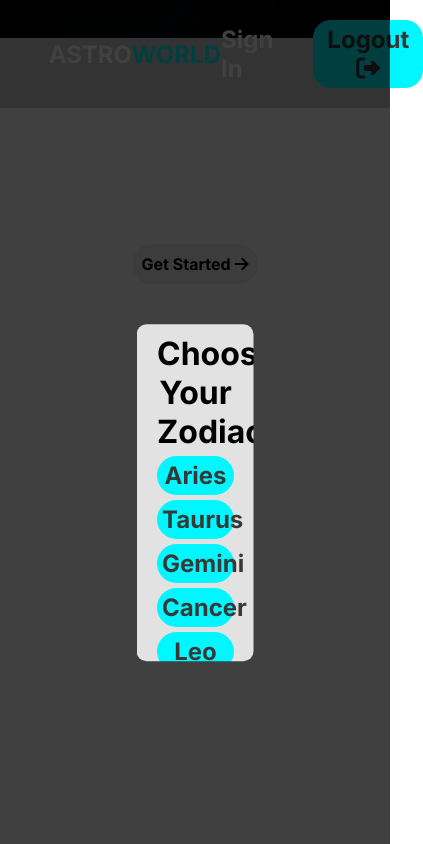
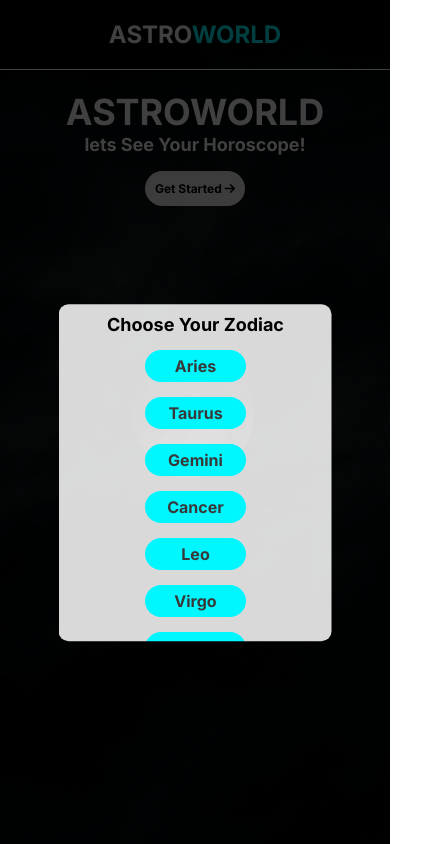
Before and after one commit to Vikaspundir24/AstroWorld, a React (Create React App) app: page / in a window 390 px wide. Both pictures are taken after a click on the button "Get Started". Shown: the whole page, 423 px wide, since content can reach past the window. Built offline with nearby package versions, Linux system fonts and the light colour scheme.

Commit message:
responsive mobile done

```diff
--- a/src/components/Body.css
+++ b/src/components/Body.css
@@ -33,3 +33,15 @@
     color:white;
     background-color: rgba(247, 241, 241, 0.2);
 }
+
+@media screen and (max-width : 767px) {
+    .top-main h1{
+        font-size: 36px;
+    }
+    .top-main button {
+        font-size: 12px;
+    }
+    .top-main h4{
+        font-size: 18px;
+       }
+}
--- a/src/components/DataCard.css
+++ b/src/components/DataCard.css
@@ -51,3 +51,57 @@
 .right-side h2 span{
     color: rgb(0, 247, 255);
 }
+
+@media screen and (max-width : 767px) {
+
+.container{
+    font-size: 12px;
+    background-color:  rgba(0, 0, 0, 0.322);
+    color: white;
+    display: flex;
+    padding: 20px 20px;
+    margin-top: 20px;
+    margin-bottom: 20px;
+    border-radius: 20px;
+    flex-direction: column;
+    align-items: center;
+     width: 90vw;
+    height: auto;
+    text-align: left;
+    border: 2px solid white;
+    box-shadow: 0px 10px 18px -10px lightblue;
+    transition: all 500ms ease-in-out;
+}
+
+
+
+.sides{
+    display: flex;
+    flex-direction: column;
+    justify-content: space-between;
+    gap: 20px;
+    margin-top: 25px;
+
+}
+
+.right-side {
+    display: flex;
+    flex-direction: column;
+    justify-content: space-between;
+}
+.left-side {
+    display: flex;
+    flex-direction: column;
+    justify-content: space-between;
+}
+.desc{
+    width: auto;
+}
+
+.left-side h2 span{
+    color: rgb(0, 247, 255);
+}
+.right-side h2 span{
+    color: rgb(0, 247, 255);
+}
+}
--- a/src/components/Header.css
+++ b/src/components/Header.css
@@ -38,3 +38,16 @@
     background-color: rgba(0, 247, 255, 0.671);
     color:white;
 }
+
+
+@media screen and (max-width : 767px) {
+    .right-nav h2{
+        display: none;
+    }
+    .right-nav button{
+        display: none;
+    }
+    .nav{
+       justify-content: center;
+    }
+}
--- a/src/components/Modal.css
+++ b/src/components/Modal.css
@@ -3,9 +3,9 @@
     margin-top: 20px;
     background-color: rgba(255, 255, 255, 0.85);
     color: black;
-    width: 30vw;
+    width: auto;
     height: 40vh;
-    padding: 10px 20px;
+    padding: 20px 80px;
      overflow-y: scroll;
      border-radius: 10px;
      position: absolute;
@@ -13,6 +13,7 @@
      top: 56%;
      transform: translate(-50%, -50%);
      z-index: 100;
+
 
 }
 
@@ -43,6 +44,9 @@
     flex-direction: column;
     gap: 5px;
 
+    justify-content: center;
+    align-items: center;
+
 }
 .lists button{
  background-color: rgb(0, 247, 255);
@@ -50,9 +54,13 @@
     font-weight: 700;
     color:rgb(56, 56, 56);
     border-radius: 20px;
-    padding: 5px;
+    width: 21vw;
     cursor: pointer;
-
+    padding: 10px 25px;
+    margin-top: 10px;
+    display: flex;
+    justify-content: center;
+    align-items: center;
 }
 
 .lists button:hover{
@@ -70,3 +78,30 @@
     background: rgba(0,0,0,0.75);
 
 }
+
+
+@media screen and (max-width : 767px) {
+    .lists h1{
+        font-size: 18px;
+    }
+
+    .option-container{
+        margin-top: 0px;
+        padding: 10px 20px;
+        width: 70vw;
+    }
+
+    .lists button{
+       display: flex;
+       justify-content: center;
+       align-items: center;
+        font-size: 16px;
+        font-weight: 700;
+        color:rgb(56, 56, 56);
+        border-radius: 20px;
+        width: 26vw;
+        cursor: pointer;
+        padding: 6px 25px;
+        margin-top: 10px;
+    }
+}
--- a/src/components/ModalTwo.css
+++ b/src/components/ModalTwo.css
@@ -1,16 +1,19 @@
 .option-container2{
+    display: flex;
+    justify-content: center;
+    align-items: center;
     text-align: center;
     margin-top: 20px;
     background-color: rgba(255, 255, 255, 0.85);
     color: black;
-    width: 30vw;
-    height: auto;
-    padding: 25px;
+    width: auto;
+    height: 40vh;
+    padding: 90px;
 
      border-radius: 10px;
      position: absolute;
      left: 50%;
-     top: 53%;
+     top: 56%;
      transform: translate(-50%, -50%);
      z-index: 100;
 
@@ -27,13 +30,17 @@
 
 }
 .lists2 button{
+    display: flex;
+    justify-content: center;
+    align-items: center;
  background-color: rgb(0, 247, 255);
     font-size: 24px;
     font-weight: 700;
     color:rgb(56, 56, 56);
     border-radius: 20px;
-    padding: 5px;
+    padding: 10px 25px;
     cursor: pointer;
+    width: 20vw;
 
 }
 
@@ -52,3 +59,35 @@
     background: rgba(0,0,0,0.75);
 
 }
+
+
+@media screen and (max-width : 767px) {
+    .lists2 h1{
+        font-size: 18px;
+    }
+
+    .option-container2{
+        margin-top: -10px;
+        padding: 10px 20px;
+        width: 70vw;
+        height: 30vh;
+
+    }
+    .lists2{
+        gap: 5px;
+    }
+
+    .lists2 button{
+       display: flex;
+       justify-content: center;
+       align-items: center;
+        font-size: 16px;
+        font-weight: 700;
+        color:rgb(56, 56, 56);
+        border-radius: 20px;
+        width: 26vw;
+        cursor: pointer;
+        padding: 6px 25px;
+        margin-top: 10px;
+    }
+}
--- a/src/index.css
+++ b/src/index.css
@@ -8,10 +8,21 @@ body {
   background-image:url("./assets/bg4.jpg") ;
     background-repeat: no-repeat;
     background-size: 100%;
-    background-position-y: -22rem ;
+    background-position: center;
+    background-attachment: fixed;
 }
 
 code {
   font-family: source-code-pro, Menlo, Monaco, Consolas, 'Courier New',
     monospace;
 }
+
+@media screen and (max-width : 767px) {
+  body{
+
+    background-size: 220%;
+    background-attachment: fixed;
+
+  }
+
+}
```
